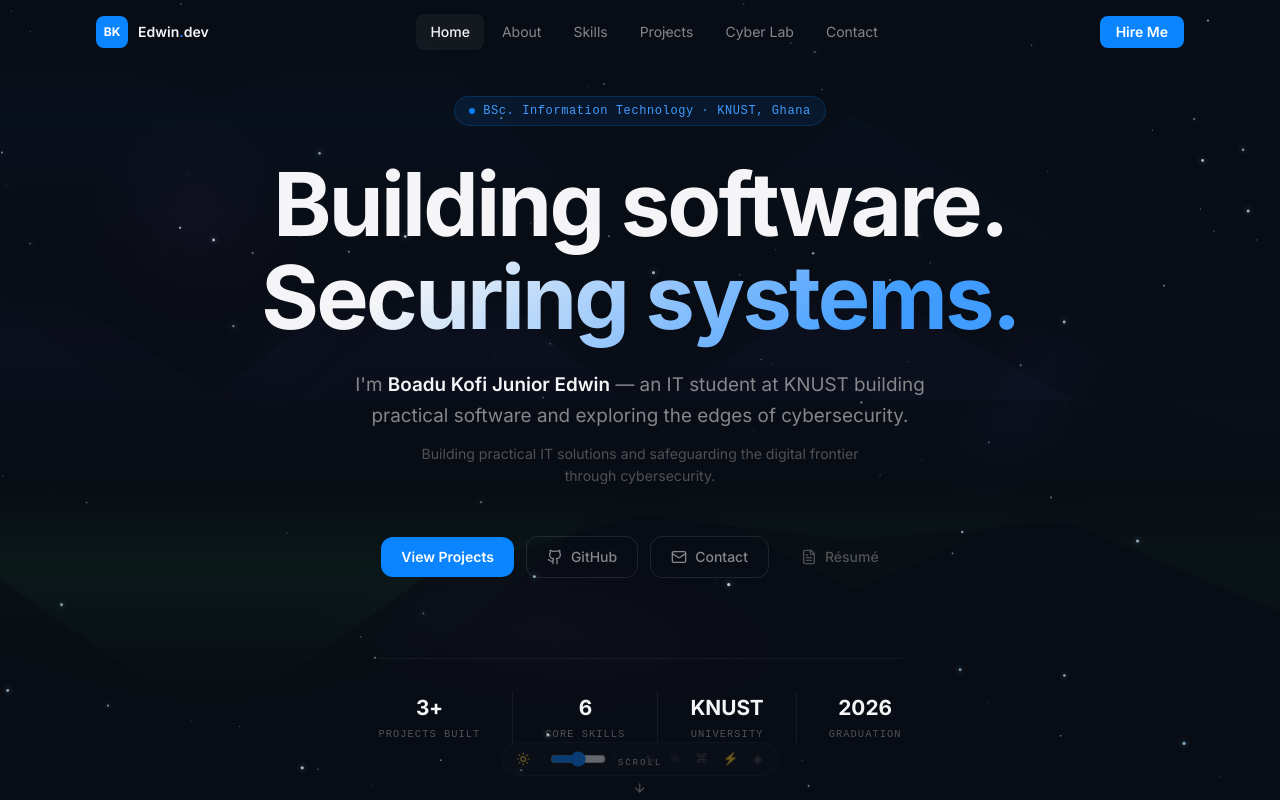
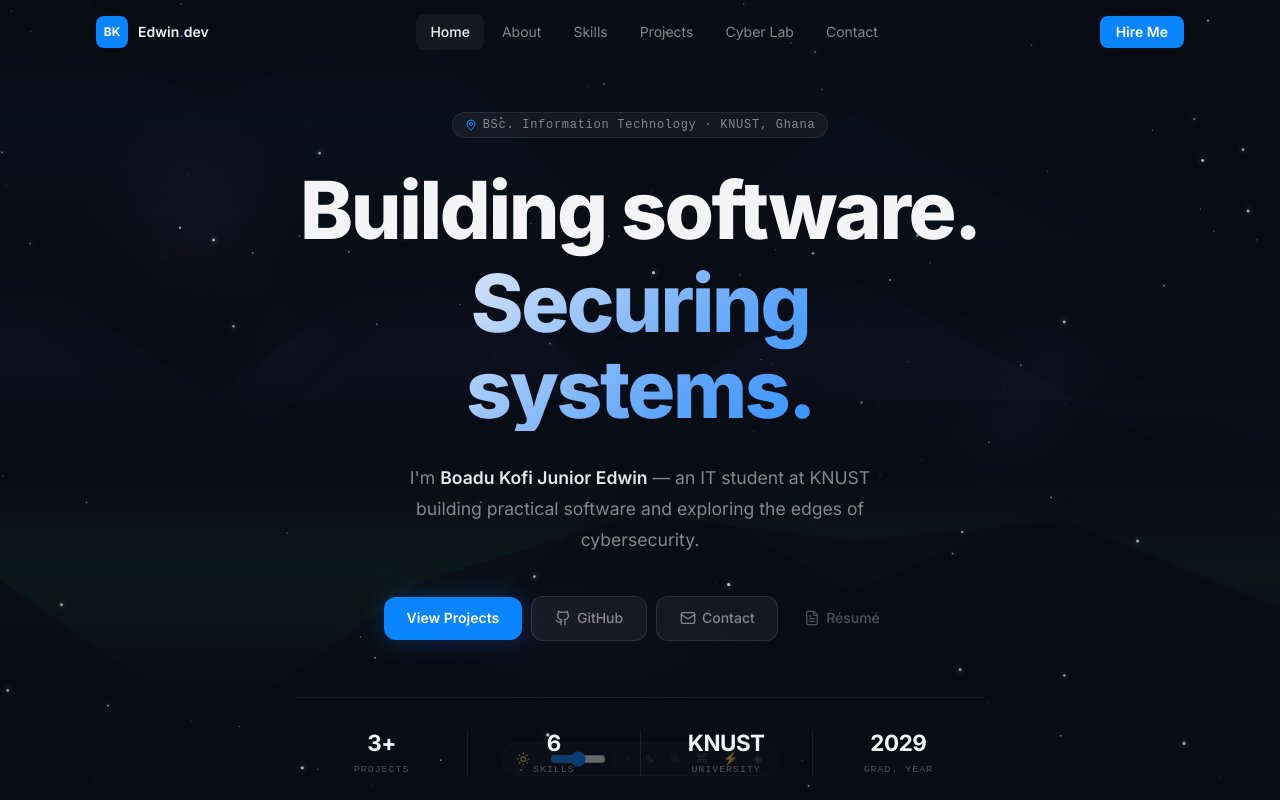
Before and after one commit to Junior09-gif/My-Portfolio, a React (Vite) app in the folder My-Portfolio-main/My-Portfolio-main/: page / in a window 1280 px wide. Shown: the top 800 px of the page. Built offline with nearby package versions, Linux system fonts and the light colour scheme.

Commit message:
Professional Hero layout: proper spacing, clean stats, controls bar clearance

```diff
--- a/My-Portfolio-main/My-Portfolio-main/src/components/Hero.tsx
+++ b/My-Portfolio-main/My-Portfolio-main/src/components/Hero.tsx
@@ -1,5 +1,5 @@
 import { motion } from "motion/react";
-import { ArrowDown, Github, Mail, FileText } from "lucide-react";
+import { ArrowDown, Github, Mail, FileText, MapPin } from "lucide-react";
 import { UserProfile } from "../types";
 
 interface HeroProps {
@@ -8,15 +8,15 @@ interface HeroProps {
 }
 
 const rise = (delay = 0) => ({
-  initial: { opacity: 0, y: 24 },
+  initial: { opacity: 0, y: 28 },
   animate: { opacity: 1, y: 0 },
-  transition: { duration: 0.7, ease: [0.16, 1, 0.3, 1], delay },
+  transition: { duration: 0.8, ease: [0.16, 1, 0.3, 1], delay },
 });
 
 const fade = (delay = 0) => ({
   initial: { opacity: 0 },
   animate: { opacity: 1 },
-  transition: { duration: 0.8, ease: "easeOut", delay },
+  transition: { duration: 0.9, ease: "easeOut", delay },
 });
 
 export default function Hero({ profile }: HeroProps) {
@@ -29,25 +29,25 @@ export default function Hero({ profile }: HeroProps) {
       className="relative min-h-screen flex flex-col items-center justify-center overflow-hidden"
       style={{ background: "transparent", zIndex: 1 }}
     >
-      {/* Content */}
-      <div className="relative z-10 w-full max-w-4xl mx-auto px-6 sm:px-10 pt-24 pb-20 flex flex-col items-center text-center">
+      {/* ── Main content ── */}
+      <div
+        className="relative z-10 w-full max-w-3xl mx-auto px-6 sm:px-10 flex flex-col items-center text-center"
+        style={{ paddingTop: "7rem", paddingBottom: "9rem" }}
+      >
 
-        {/* Eyebrow */}
-        <motion.div {...fade(0.1)} className="mb-8">
+        {/* Location pill */}
+        <motion.div {...fade(0.1)} className="mb-7">
           <span
-            className="inline-flex items-center gap-2 px-3.5 py-1.5 rounded-full text-xs font-medium"
+            className="inline-flex items-center gap-1.5 px-3 py-1 rounded-full text-xs"
             style={{
-              background: "rgba(10,132,255,0.1)",
-              border: "1px solid rgba(10,132,255,0.2)",
-              color: "#409CFF",
+              background: "rgba(255,255,255,0.05)",
+              border: "1px solid rgba(255,255,255,0.08)",
+              color: "#86868B",
               fontFamily: "var(--font-mono)",
-              letterSpacing: "0.05em",
+              letterSpacing: "0.06em",
             }}
           >
-            <span
-              className="w-1.5 h-1.5 rounded-full"
-              style={{ background: "#0A84FF", animation: "pulse-ring 2s infinite" }}
-            />
+            <MapPin className="w-3 h-3" style={{ color: "#0A84FF" }} />
             BSc. Information Technology · KNUST, Ghana
           </span>
         </motion.div>
@@ -55,117 +55,176 @@ export default function Hero({ profile }: HeroProps) {
         {/* Headline */}
         <motion.h1
           {...rise(0.18)}
-          className="font-bold tracking-tight mb-6"
           style={{
-            fontSize: "clamp(2.8rem, 7vw, 5.5rem)",
-            lineHeight: 1.06,
+            fontSize: "clamp(2.6rem, 6.5vw, 5rem)",
+            lineHeight: 1.07,
             letterSpacing: "-0.03em",
             fontFamily: "var(--font-sans)",
+            fontWeight: 800,
             color: "#F5F5F7",
+            marginBottom: "0.5rem",
           }}
         >
-          Building software.<br />
-          <span
+          Building software.
+        </motion.h1>
+
+        <motion.h1
+          {...rise(0.26)}
           style={{
-              background: "linear-gradient(135deg, #F5F5F7 20%, #409CFF 80%)",
+            fontSize: "clamp(2.6rem, 6.5vw, 5rem)",
+            lineHeight: 1.07,
+            letterSpacing: "-0.03em",
+            fontFamily: "var(--font-sans)",
+            fontWeight: 800,
+            marginBottom: "2rem",
+            background: "linear-gradient(135deg, #F5F5F7 10%, #60A5FA 60%, #0A84FF 100%)",
             WebkitBackgroundClip: "text",
             WebkitTextFillColor: "transparent",
             backgroundClip: "text",
           }}
         >
           Securing systems.
-          </span>
         </motion.h1>
 
-        {/* Sub */}
+        {/* Bio */}
         <motion.p
-          {...rise(0.28)}
-          className="mb-3 max-w-xl"
+          {...rise(0.34)}
           style={{
-            fontSize: "clamp(1rem, 2vw, 1.18rem)",
-            lineHeight: 1.65,
+            fontSize: "clamp(0.95rem, 1.8vw, 1.1rem)",
+            lineHeight: 1.75,
             color: "#86868B",
+            maxWidth: "30rem",
+            marginBottom: "2.5rem",
           }}
         >
-          I'm <strong style={{ color: "#F5F5F7", fontWeight: 600 }}>Boadu Kofi Junior Edwin</strong> — an IT student at KNUST
-          building practical software and exploring the edges of cybersecurity.
+          I'm{" "}
+          <strong style={{ color: "#E5E7EB", fontWeight: 600 }}>
+            Boadu Kofi Junior Edwin
+          </strong>{" "}
+          — an IT student at KNUST building practical software and exploring
+          the edges of cybersecurity.
         </motion.p>
 
-        <motion.p
-          {...rise(0.34)}
-          className="mb-12 max-w-md"
+        {/* CTA buttons */}
+        <motion.div
+          {...rise(0.42)}
           style={{
-            fontSize: "0.88rem",
-            lineHeight: 1.6,
-            color: "#515154",
+            display: "flex",
+            flexWrap: "wrap",
+            alignItems: "center",
+            justifyContent: "center",
+            gap: "0.6rem",
+            marginBottom: "3.5rem",
           }}
         >
-          {profile.tagline}
-        </motion.p>
-
-        {/* CTA row */}
-        <motion.div {...rise(0.42)} className="flex flex-wrap items-center justify-center gap-3 mb-20">
+          {/* Primary */}
           <button
             onClick={() => scroll("#projects")}
-            className="flex items-center gap-2 px-5 py-2.5 rounded-xl text-sm font-semibold text-white cursor-pointer transition-all duration-200"
-            style={{ background: "#0A84FF" }}
-            onMouseEnter={e => (e.currentTarget.style.background = "#409CFF")}
-            onMouseLeave={e => (e.currentTarget.style.background = "#0A84FF")}
+            style={{
+              display: "inline-flex", alignItems: "center", gap: "0.4rem",
+              padding: "0.65rem 1.4rem",
+              borderRadius: "0.75rem",
+              background: "#0A84FF",
+              color: "#fff",
+              fontSize: "0.875rem",
+              fontWeight: 600,
+              border: "none",
+              cursor: "pointer",
+              transition: "background 0.2s, transform 0.15s",
+              boxShadow: "0 0 24px rgba(10,132,255,0.25)",
+            }}
+            onMouseEnter={e => {
+              e.currentTarget.style.background = "#409CFF";
+              e.currentTarget.style.transform = "translateY(-1px)";
+            }}
+            onMouseLeave={e => {
+              e.currentTarget.style.background = "#0A84FF";
+              e.currentTarget.style.transform = "translateY(0)";
+            }}
           >
             View Projects
           </button>
 
+          {/* GitHub */}
           <a
             href={profile.githubUrl}
             target="_blank"
             rel="noopener noreferrer"
-            className="flex items-center gap-2 px-5 py-2.5 rounded-xl text-sm font-medium cursor-pointer transition-all duration-200"
             style={{
+              display: "inline-flex", alignItems: "center", gap: "0.4rem",
+              padding: "0.65rem 1.4rem",
+              borderRadius: "0.75rem",
+              background: "rgba(255,255,255,0.05)",
               color: "#86868B",
+              fontSize: "0.875rem",
+              fontWeight: 500,
               border: "1px solid rgba(255,255,255,0.1)",
-              background: "transparent",
+              cursor: "pointer",
+              transition: "all 0.2s",
               textDecoration: "none",
             }}
             onMouseEnter={e => {
               (e.currentTarget as HTMLElement).style.color = "#F5F5F7";
               (e.currentTarget as HTMLElement).style.borderColor = "rgba(255,255,255,0.2)";
+              (e.currentTarget as HTMLElement).style.background = "rgba(255,255,255,0.08)";
             }}
             onMouseLeave={e => {
               (e.currentTarget as HTMLElement).style.color = "#86868B";
               (e.currentTarget as HTMLElement).style.borderColor = "rgba(255,255,255,0.1)";
+              (e.currentTarget as HTMLElement).style.background = "rgba(255,255,255,0.05)";
             }}
           >
             <Github className="w-4 h-4" />
             GitHub
           </a>
 
+          {/* Contact */}
           <a
             href="#contact"
             onClick={e => { e.preventDefault(); scroll("#contact"); }}
-            className="flex items-center gap-2 px-5 py-2.5 rounded-xl text-sm font-medium cursor-pointer transition-all duration-200"
             style={{
+              display: "inline-flex", alignItems: "center", gap: "0.4rem",
+              padding: "0.65rem 1.4rem",
+              borderRadius: "0.75rem",
+              background: "rgba(255,255,255,0.05)",
               color: "#86868B",
+              fontSize: "0.875rem",
+              fontWeight: 500,
               border: "1px solid rgba(255,255,255,0.1)",
-              background: "transparent",
+              cursor: "pointer",
+              transition: "all 0.2s",
               textDecoration: "none",
             }}
             onMouseEnter={e => {
               (e.currentTarget as HTMLElement).style.color = "#F5F5F7";
               (e.currentTarget as HTMLElement).style.borderColor = "rgba(255,255,255,0.2)";
+              (e.currentTarget as HTMLElement).style.background = "rgba(255,255,255,0.08)";
             }}
             onMouseLeave={e => {
               (e.currentTarget as HTMLElement).style.color = "#86868B";
               (e.currentTarget as HTMLElement).style.borderColor = "rgba(255,255,255,0.1)";
+              (e.currentTarget as HTMLElement).style.background = "rgba(255,255,255,0.05)";
             }}
           >
             <Mail className="w-4 h-4" />
             Contact
           </a>
 
+          {/* Resume */}
           <button
             onClick={() => scroll("#about")}
-            className="flex items-center gap-2 px-5 py-2.5 rounded-xl text-sm font-medium cursor-pointer transition-all duration-200"
-            style={{ color: "#515154", background: "transparent", border: "none" }}
+            style={{
+              display: "inline-flex", alignItems: "center", gap: "0.4rem",
+              padding: "0.65rem 1rem",
+              borderRadius: "0.75rem",
+              background: "transparent",
+              color: "#515154",
+              fontSize: "0.875rem",
+              fontWeight: 500,
+              border: "none",
+              cursor: "pointer",
+              transition: "color 0.2s",
+            }}
             onMouseEnter={e => (e.currentTarget.style.color = "#86868B")}
             onMouseLeave={e => (e.currentTarget.style.color = "#515154")}
           >
@@ -176,35 +235,47 @@ export default function Hero({ profile }: HeroProps) {
 
         {/* Stats row */}
         <motion.div
-          {...fade(0.58)}
-          className="flex items-center gap-0 divide-x"
-          style={{ borderTop: "1px solid rgba(255,255,255,0.06)", paddingTop: "2rem", divideColor: "rgba(255,255,255,0.06)" }}
+          {...fade(0.56)}
+          style={{
+            display: "flex",
+            alignItems: "center",
+            paddingTop: "2rem",
+            borderTop: "1px solid rgba(255,255,255,0.07)",
+            width: "100%",
+            justifyContent: "center",
+            gap: "0",
+          }}
         >
           {[
-            { value: "3+", label: "Projects built" },
-            { value: "6", label: "Core skills" },
+            { value: "3+", label: "Projects" },
+            { value: "6", label: "Skills" },
             { value: "KNUST", label: "University" },
-            { value: "2026", label: "Graduation" },
+            { value: "2029", label: "Grad. Year" },
           ].map(({ value, label }, i) => (
             <div
               key={label}
-              className="px-8 text-center first:pl-0 last:pr-0"
-              style={{ borderColor: "rgba(255,255,255,0.06)" }}
+              style={{
+                flex: 1,
+                textAlign: "center",
+                padding: "0 1rem",
+                borderRight: i < 3 ? "1px solid rgba(255,255,255,0.07)" : "none",
+              }}
             >
               <div
-                className="font-bold mb-0.5"
                 style={{
-                  fontSize: "1.3rem",
+                  fontSize: "1.4rem",
+                  fontWeight: 700,
                   color: "#F5F5F7",
-                  fontFamily: "var(--font-sans)",
-                  letterSpacing: i < 2 ? "-0.02em" : "0",
+                  letterSpacing: "-0.02em",
+                  lineHeight: 1.2,
+                  marginBottom: "0.3rem",
                 }}
               >
                 {value}
               </div>
               <div
                 style={{
-                  fontSize: "0.65rem",
+                  fontSize: "0.62rem",
                   color: "#515154",
                   fontFamily: "var(--font-mono)",
                   textTransform: "uppercase",
@@ -218,13 +289,25 @@ export default function Hero({ profile }: HeroProps) {
         </motion.div>
       </div>
 
-      {/* Scroll cue */}
+      {/* Scroll cue — enough bottom padding to clear controls bar */}
       <motion.button
-        {...fade(1.2)}
+        {...fade(1.3)}
         onClick={() => scroll("#about")}
         aria-label="Scroll down"
-        className="absolute bottom-8 left-1/2 -translate-x-1/2 flex flex-col items-center gap-1.5 cursor-pointer group"
-        style={{ background: "none", border: "none", color: "#515154" }}
+        style={{
+          position: "absolute",
+          bottom: "5.5rem",
+          left: "50%",
+          transform: "translateX(-50%)",
+          display: "flex",
+          flexDirection: "column",
+          alignItems: "center",
+          gap: "0.4rem",
+          background: "none",
+          border: "none",
+          color: "#3A3A3C",
+          cursor: "pointer",
+        }}
       >
         <span
           style={{
@@ -233,7 +316,6 @@ export default function Hero({ profile }: HeroProps) {
             letterSpacing: "0.2em",
             textTransform: "uppercase",
           }}
-          className="group-hover:opacity-60 transition-opacity"
         >
           scroll
         </span>
@@ -241,7 +323,7 @@ export default function Hero({ profile }: HeroProps) {
           animate={{ y: [0, 5, 0] }}
           transition={{ duration: 2, repeat: Infinity, ease: "easeInOut" }}
         >
-          <ArrowDown className="w-3.5 h-3.5" />
+          <ArrowDown style={{ width: "0.85rem", height: "0.85rem" }} />
         </motion.div>
       </motion.button>
     </section>
```
Lines whose indentation alone changed are shown as unchanged.
